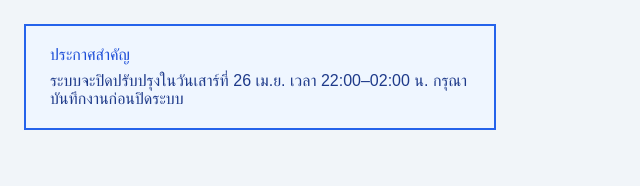
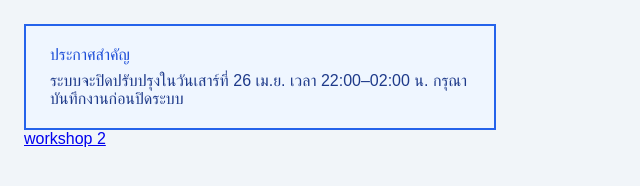
Before and after one commit to Atherz413/dn3_css-workshop-1, a plain HTML site: page index.html in a window 1280 px wide. Shown: the whole page, without its empty margins (0-640 px from the left). Drawn offline with Linux system fonts and the light colour scheme.

Commit message:
feat(workshop): workshop02

```diff
--- a/index.html
+++ b/index.html
@@ -14,5 +14,6 @@
         กรุณาบันทึกงานก่อนปิดระบบ
       </p>
     </div>
+    <a href="./workshop02/main.html">workshop 2</a>
   </body>
 </html>
```
